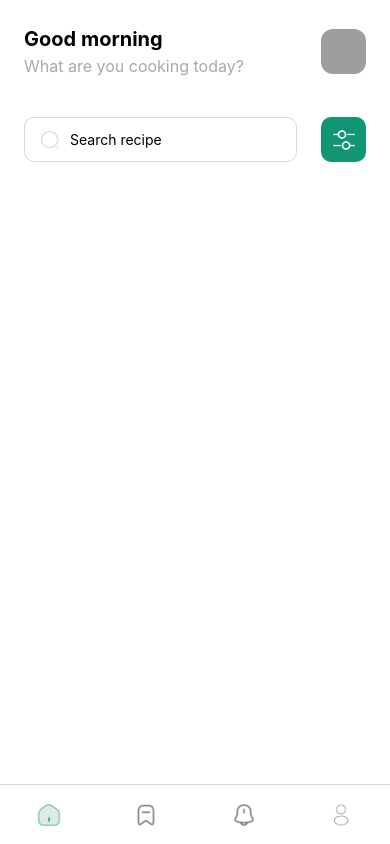
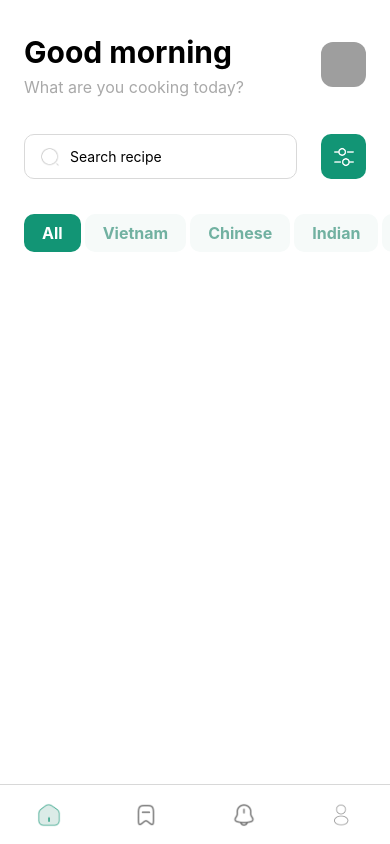
Before and after one commit to huukhuong/Food-Recipe-App, a React Native app: screen /HomeScreen in a window 390 px wide. Built offline with nearby package versions, Linux system fonts and the light colour scheme; grey boxes are pictures that could not be loaded.

Commit message:
Categories list horizontal

```diff
--- /dev/null
+++ b/src/components/CategoryTabItem/CategoryTabItem.styles.ts
@@ -0,0 +1,23 @@
+import { StyleSheet } from "react-native";
+import AppThemes from "../../utils/AppThemes";
+
+const styles = StyleSheet.create({
+  btn: {
+    fontWeight: "bold",
+    ...AppThemes.FONTS.body,
+    paddingHorizontal: 18,
+    paddingVertical: 7,
+    borderRadius: 10,
+    marginHorizontal: 4,
+  },
+  btnDefault: {
+    color: AppThemes.COLORS.primary80,
+    backgroundColor: AppThemes.COLORS.primary20,
+  },
+  btnSelected: {
+    color: AppThemes.COLORS.white,
+    backgroundColor: AppThemes.COLORS.primary100,
+  },
+});
+
+export default styles;
--- /dev/null
+++ b/src/components/CategoryTabItem/CategoryTabItem.tsx
@@ -0,0 +1,30 @@
+import React from "react";
+import { Text, TouchableOpacity } from "react-native";
+import styles from "./CategoryTabItem.styles";
+
+interface props {
+  name: string,
+  index: number,
+  isSelected: boolean,
+  onPress: any
+}
+
+const CategoryTabItem: React.FC<props> = ({ name, index, isSelected, onPress }) => {
+  return (
+    <TouchableOpacity
+      activeOpacity={1}
+      onPress={onPress}>
+      <Text style={[
+        { marginLeft: index == 0 ? 24 : 0 },
+        styles.btn,
+        isSelected ?
+          styles.btnSelected
+          :
+          styles.btnDefault]}>
+        {name}
+      </Text>
+    </TouchableOpacity>
+  );
+};
+
+export default CategoryTabItem;
--- a/src/screens/HomeScreen/HomeScreen.styles.ts
+++ b/src/screens/HomeScreen/HomeScreen.styles.ts
@@ -9,16 +9,17 @@ const styles = StyleSheet.create({
     backgroundColor: AppThemes.COLORS.white,
   },
   header: {
+    marginTop: 10,
     flexDirection: "row",
-    paddingVertical: 24,
+    paddingVertical: 20,
     alignItems: "center",
     paddingHorizontal: paddingHorizontal,
   },
   headerLeft: {
     flex: 1,
   },
-  headerTextHello: {
-    ...AppThemes.FONTS.h2,
+  headerTextGreeting: {
+    ...AppThemes.FONTS.h1,
     fontWeight: "bold",
     color: AppThemes.COLORS.black,
   },
@@ -67,8 +68,11 @@ const styles = StyleSheet.create({
     justifyContent: "center",
   },
   iconFilter: {
-    width: 24,
-    height: 24,
+    width: 22,
+    height: 22,
+  },
+  categoriesWrapper: {
+    paddingVertical: 20
   },
 });
 
--- a/src/screens/HomeScreen/HomeScreen.tsx
+++ b/src/screens/HomeScreen/HomeScreen.tsx
@@ -1,4 +1,5 @@
 import {
+  FlatList,
   Image,
   StatusBar,
   Text,
@@ -6,17 +7,45 @@ import {
   TouchableOpacity,
   View,
 } from "react-native";
-import React, { FC, useEffect } from "react";
+import React, { FC, useEffect, useState } from "react";
 import styles from "./HomeScreen.styles";
 import { SafeAreaView } from "react-native-safe-area-context";
 import { INavigationProps } from "../../navigation/INavigationProps";
 import AppThemes from "../../utils/AppThemes";
+import CategoryTabItem from "../../components/CategoryTabItem/CategoryTabItem";
+
+const fakeData = {
+  categories: [
+    "All",
+    "Vietnam",
+    "Chinese",
+    "Indian",
+    "Cambodia",
+    "Italian",
+  ],
+};
 
 const HomeScreen: FC<INavigationProps> = ({ navigation, route }) => {
 
+  const [categorySelected, setCategorySelected] = useState<number>(0);
+  const [greeting, setGreeting] = useState<string>("");
+
   useEffect(() => {
-    console.log(route.params);
+    const today = new Date();
+    const curHr = today.getHours();
+
+    if (curHr < 12) {
+      setGreeting("Good morning");
+    } else if (curHr < 18) {
+      setGreeting("Good afternoon");
+    } else {
+      setGreeting("Good evening");
+    }
   }, []);
+
+  const onPressCategoryItem = (index: number) => {
+    setCategorySelected(index);
+  };
 
   return (
     <SafeAreaView style={styles.container}>
@@ -24,11 +53,11 @@ const HomeScreen: FC<INavigationProps> = ({ navigation, route }) => {
         translucent={false}
         backgroundColor={AppThemes.COLORS.white}
         barStyle={"dark-content"} />
-
+      {/* Header with Greeting */}
       <View style={styles.header}>
         <View style={styles.headerLeft}>
-          <Text style={styles.headerTextHello}>
-            Good morning
+          <Text style={styles.headerTextGreeting}>
+            {greeting}
           </Text>
           <Text style={styles.headerTextDescription}>
             What are you cooking today?
@@ -39,6 +68,7 @@ const HomeScreen: FC<INavigationProps> = ({ navigation, route }) => {
           source={{ uri: "https://static.vecteezy.com/system/resources/previews/002/275/847/original/male-avatar-profile-icon-of-smiling-caucasian-man-vector.jpg" }} />
       </View>
 
+      {/* Search bar wrapper */}
       <View style={styles.searchBar}>
         <View style={styles.searchWrapper}>
           <Image
@@ -57,6 +87,22 @@ const HomeScreen: FC<INavigationProps> = ({ navigation, route }) => {
         </TouchableOpacity>
       </View>
 
+      {/* Categories list */}
+      <View>
+        <FlatList
+          style={styles.categoriesWrapper}
+          data={fakeData.categories}
+          horizontal
+          showsHorizontalScrollIndicator={false}
+          renderItem={({ item, index }) =>
+            <CategoryTabItem
+              onPress={() => onPressCategoryItem(index)}
+              name={item}
+              index={index}
+              isSelected={index === categorySelected} />
+          } />
+      </View>
+
     </SafeAreaView>
   );
 };
```
